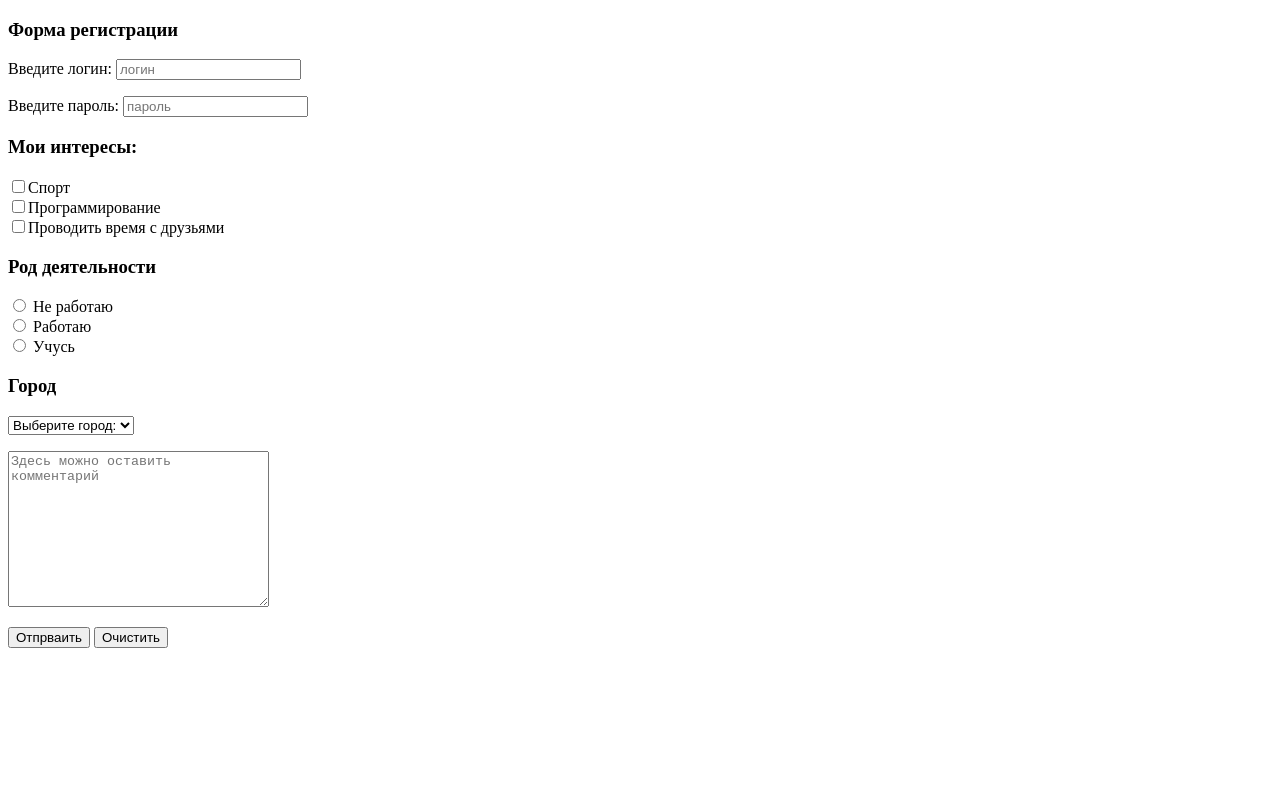
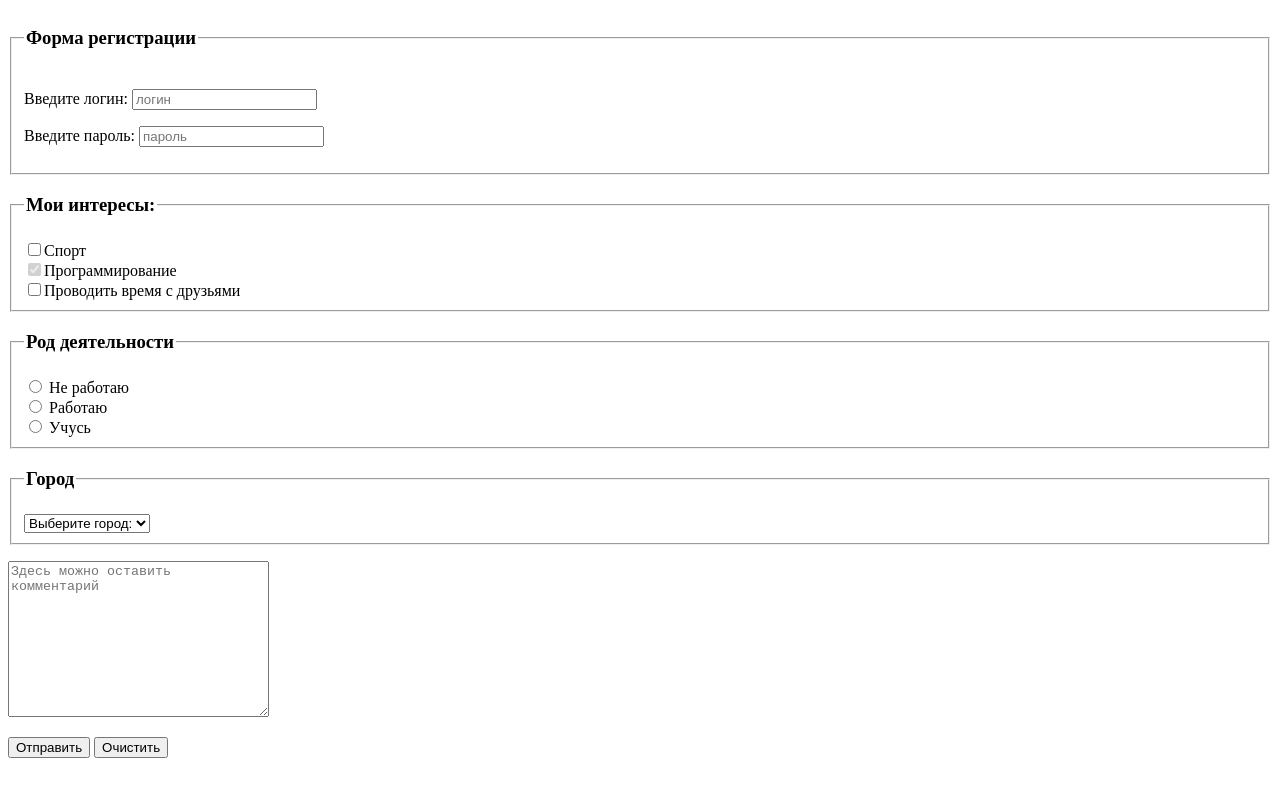
Before and after one commit to polshtva/forms, a plain HTML site: page index.html in a window 1280 px wide. Drawn offline with Linux system fonts and the light colour scheme.

Commit message:
добавила fieldset и legend

```diff
--- a/index.html
+++ b/index.html
@@ -9,29 +9,35 @@
 </head>
 
 <body>
-
-    <!-- Регистрация -->
-    <form action="" method="post">
+    <fieldset><!-- Регистрация -->
+        <legend>
             <h3>Форма регистрации</h3>
-        <p>Введите логин: <input type="text" placeholder="логин" maxlength="10" name="login"></p>
-        <p>Введите пароль: <input type="password" placeholder="пароль" maxlength="10" name="password"></p>
-        <p>
+        </legend>
+        <form action="" method="get">
+            <p>Введите логин: <input type="email" placeholder="логин" maxlength="10" name="login" required></p>
+            <p>Введите пароль: <input type="password" placeholder="пароль" maxlength="20" minlength="8" name="password"
+                    required></p>
+    </fieldset>
+    <fieldset>
+        <legend>
             <h3>Мои интересы:</h3>
+        </legend>
         <label for="sport">
             <input type="checkbox" name="interes" id="sport">Спорт
         </label> <br>
         <label for="prog">
-            <input type="checkbox" name="interes" id="prog">Программирование
+            <input type="checkbox" name="interes" id="prog" checked disabled>Программирование
         </label> <br>
         <label for="friends">
             <input type="checkbox" name="interes" id="friends">Проводить время с друзьями
         </label>
-        </p>
-
+    </fieldset>
 
     <!-- Radio-button -->
-        <p>
+    <fieldset>
+        <legend>
             <h3>Род деятельности</h3>
+        </legend>
         <label>
             <input type="radio" name="work" id=""> Не работаю
         </label> <br>
@@ -41,13 +47,16 @@
         <label>
             <input type="radio" name="work" id=""> Учусь
         </label>
-        </p>
+    </fieldset>
 
 
     <!-- Выпадающий список  -->
+    <fieldset>
+        <legend>
             <h3>Город</h3>
+        </legend>
         <select name="cityes" id="">
-            <option value="city" style="background-color: grey">Выберите город:</option>
+            <option value="city" style="background-color: grey" disabled selected>Выберите город:</option>
             <option value="Moscow">Москва</option>
             <optgroup label="Тюмень">
                 <option value="east">Восточный</option>
@@ -56,6 +65,7 @@
             </optgroup>
             <option value="Surgut">Сургут</option>
         </select>
+    </fieldset>
 
 
     <!-- Комментарии -->
@@ -64,7 +74,7 @@
     <!-- Кнока -->
 
     <!-- <input type="submit" value="Отправить"> -->
-        <button type="submit">Отпрваить</button>
+    <input type="submit" value="Отправить">
     <button type="reset">Очистить</button>
 
     </form>
```
Lines whose indentation alone changed are shown as unchanged.
